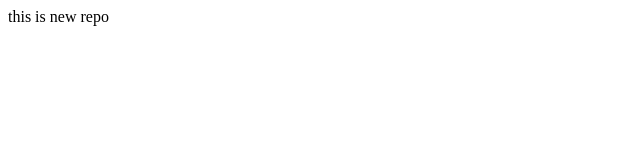
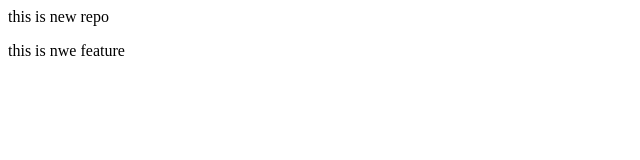
Before and after one commit to shahhetansh124-maker/localRepo, a plain HTML site: page index.html in a window 1280 px wide. Shown: the whole page, without its empty margins (0-640 px from the left). Drawn offline with Linux system fonts and the light colour scheme.

Commit message:
add new feature

```diff
--- a/index.html
+++ b/index.html
@@ -1 +1,2 @@
 <p>this is new repo</p>
+<p>this is nwe feature</p>
```
